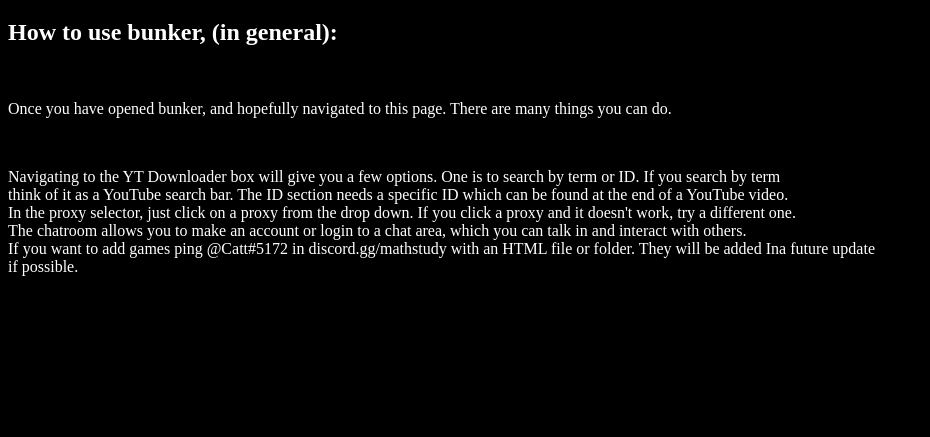
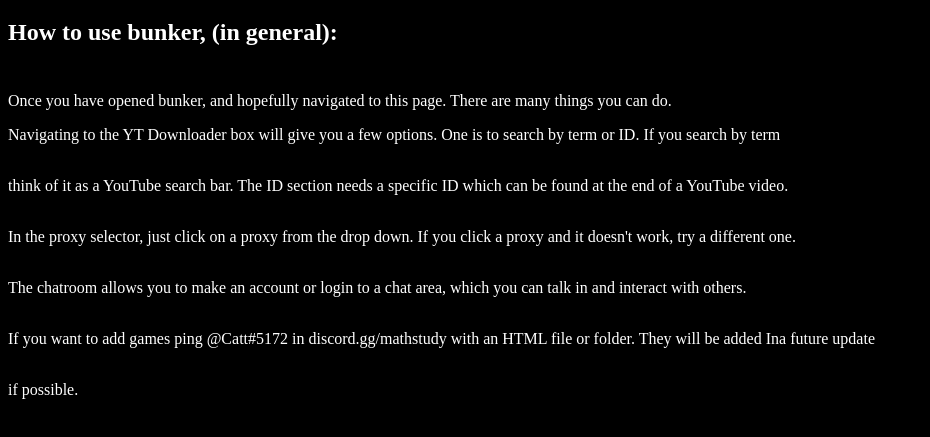
Before and after one commit to nullbyte02/Bunker, a plain HTML site: page apps/tutorial/tutorial.html in a window 1280 px wide. Shown: the part 61-498 px from the top of the page, without its empty margins (0-930 px from the left). Drawn offline with Linux system fonts and the light colour scheme.

Commit message:
fail but still commit
attempt to fix tutorial.html but mostly failed

```diff
--- a/apps/tutorial/tutorial.html
+++ b/apps/tutorial/tutorial.html
@@ -6,7 +6,7 @@
 <body>
 <style>
 body {background-color:black}
-p {color:white}
+p {color:white; line-height: 1px;}
 h1 {color:white}
 h2 {color:white}
 </style>
@@ -14,14 +14,13 @@ h2 {color:white}
 <h1> Tutorial </h1>
 <h2> How to use bunker, (in general): </h2>
 <br>
-<p> Once you have opened bunker, and hopefully navigated to this page. There are many things you can do.<p>
-<br>
-<p> Navigating to the YT Downloader box will give you a few options. One is to search by term or ID. If you search by term <br>
-think of it as a YouTube search bar. The ID section needs a specific ID which can be found at the end of a YouTube video. <br>
-In the proxy selector, just click on a proxy from the drop down. If you click a proxy and it doesn't work, try a different one. <br>
-The chatroom allows you to make an account or login to a chat area, which you can talk in and interact with others. <br>
-If you want to add games ping @Catt#5172 in discord.gg/mathstudy with an HTML file or folder. They will be added Ina future update <br>
-if possible.</p>
+<p> Once you have opened bunker, and hopefully navigated to this page. There are many things you can do.<p><br>
+<p> Navigating to the YT Downloader box will give you a few options. One is to search by term or ID. If you search by term </p> <br>
+<p>think of it as a YouTube search bar. The ID section needs a specific ID which can be found at the end of a YouTube video. </p> <br>
+<p>In the proxy selector, just click on a proxy from the drop down. If you click a proxy and it doesn't work, try a different one. </p> <br>
+<p>The chatroom allows you to make an account or login to a chat area, which you can talk in and interact with others. </p> <br>
+<p>If you want to add games ping @Catt#5172 in discord.gg/mathstudy with an HTML file or folder. They will be added Ina future update </p> <br>
+<p>if possible.</p>
 
 
 
```
